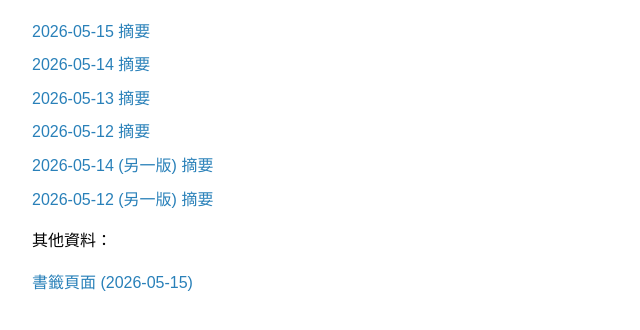
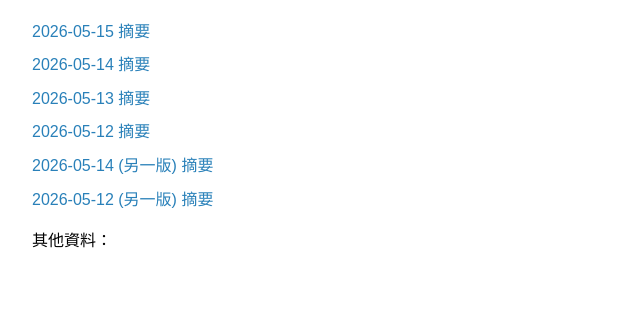
Before and after one commit to geotian-max/city_concil_meme, a website: page index.html in a window 1280 px wide. Shown: the part 86-416 px from the top of the page, without its empty margins (0-640 px from the left). Drawn offline with Linux system fonts and the light colour scheme.

Commit message:
Remove bookmarks page link from index.html
Removed bookmarks page link from the index.

```diff
--- a/index.html
+++ b/index.html
@@ -24,8 +24,5 @@ a:hover{text-decoration:underline;}
 <li><a href="council_summaries/taipei_council_2026-05-12_summary.txt">2026-05-12 (另一版) 摘要</a></li>
 </ul>
 <p>其他資料：</p>
-<ul>
-<li><a href="council_summaries/bookmarks_2026_5_15.html">書籤頁面 (2026-05-15)</a></li>
-</ul>
 </body>
 </html>
```
